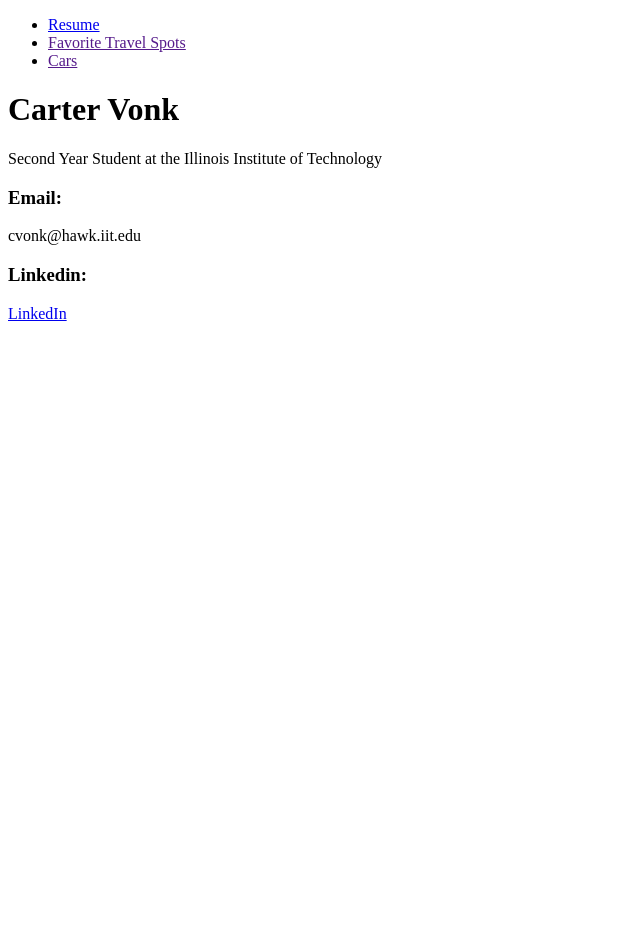
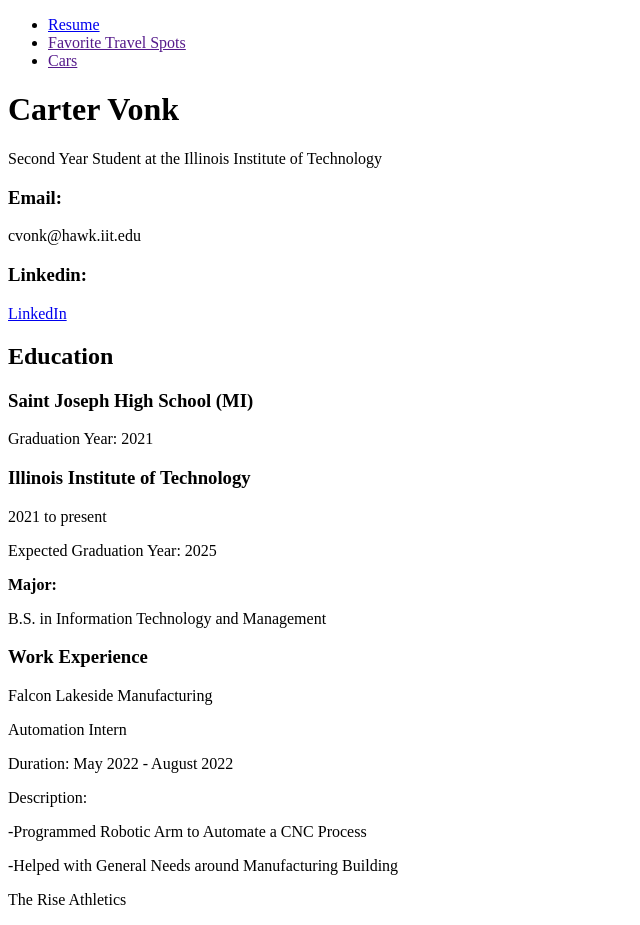
Before and after one commit to cvonk02/project1, a plain HTML site: page index.html in a window 1280 px wide. Shown: the whole page, without its empty margins (0-640 px from the left). Before the commit the page ends 800 px from the top, so only its background shows below. Drawn offline with Linux system fonts and the light colour scheme.

Commit message:
Update index.html
Added first work experience

```diff
--- a/index.html
+++ b/index.html
@@ -20,4 +20,37 @@
           <p><a href="https://www.linkedin.com/in/carter-vonk-694a7524b/" title="Linkedin">LinkedIn</a></p>
       </body>
 
+      <section>
+          <h2>Education</h2>
+          <h3>Saint Joseph High School (MI)</h3>
+          <p>Graduation Year: 2021</p>
+
+          <h3>Illinois Institute of Technology</h3>
+          <p>2021 to present</p>
+          <p>Expected Graduation Year: 2025</p>
+
+          <p><strong>Major:</strong></p>
+          <p>B.S. in Information Technology and Management</p>
+      </section>
+
+      <section>
+          <h3>Work Experience</h3>
+
+          <p>Falcon Lakeside Manufacturing</p>
+          <p>Automation Intern</p>
+
+          <p>Duration: May 2022 - August 2022</p>
+          <p>Description:</p>
+          <p>-Programmed Robotic Arm to Automate a CNC Process</p>
+          <p>-Helped with General Needs around Manufacturing Building</p>
+
+          <p>The Rise Athletics<br />
+
+
+          </p>
+      </section>
+
+
+
+
 </html>
```
